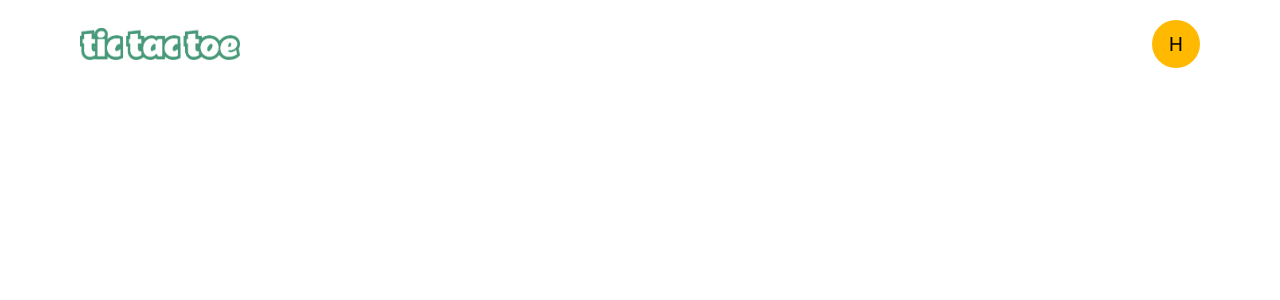
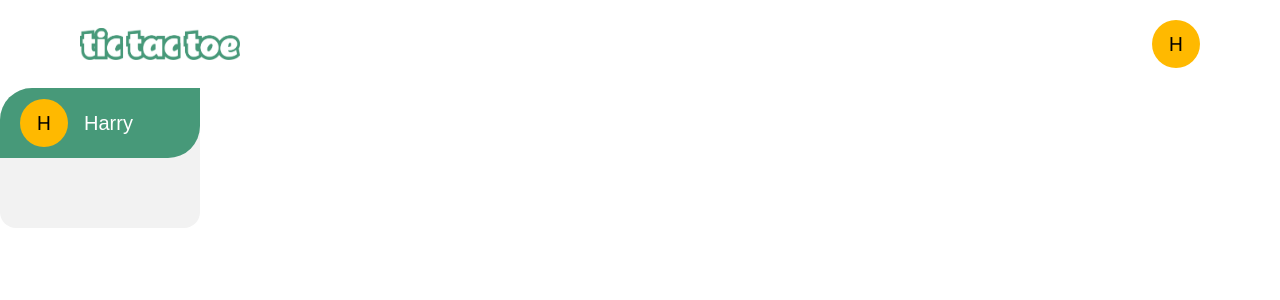
Before and after one commit to harishihan-c/multi-server-tic-tac-toe, a React (Vite) app in the folder client/: page /bot in a window 1280 px wide. Shown: the top 300 px of the page. Built offline with nearby package versions, Linux system fonts and the light colour scheme; a web font is replaced by a local one.

Commit message:
feat: add player score card

```diff
--- /dev/null
+++ b/client/src/components/PlayerCard.jsx
@@ -0,0 +1,19 @@
+import React from "react";
+import assets from "../assets/assets";
+
+const PlayerCard = () => {
+  return (
+    <div>
+      <div className="w-50 h-35 bg-[#f2f2f2] relative rounded-tl-4xl rounded-b-2xl ">
+        <div className="absolute bg-[#479979] w-full h-1/2 flex items-center gap-4 pl-5 py-5 rounded-tl-4xl rounded-br-4xl">
+          <div className="rounded-full w-12 h-12 flex justify-center items-center bg-amber-400">
+            <span className="text-xl">H</span>
+          </div>
+          <p className='font-rammetto text-xl text-white '>Harry</p>
+        </div>
+      </div>
+    </div>
+  );
+};
+
+export default PlayerCard;
--- a/client/src/pages/Bot.jsx
+++ b/client/src/pages/Bot.jsx
@@ -1,12 +1,14 @@
-import React from 'react'
-import NavBar from '../components/NavBar'
+import React from "react";
+import NavBar from "../components/NavBar";
+import PlayerCard from "../components/PlayerCard";
 
 const Bot = () => {
   return (
     <div>
       <NavBar />
+      <PlayerCard />
     </div>
-  )
-}
+  );
+};
 
-export default Bot
+export default Bot;
```
